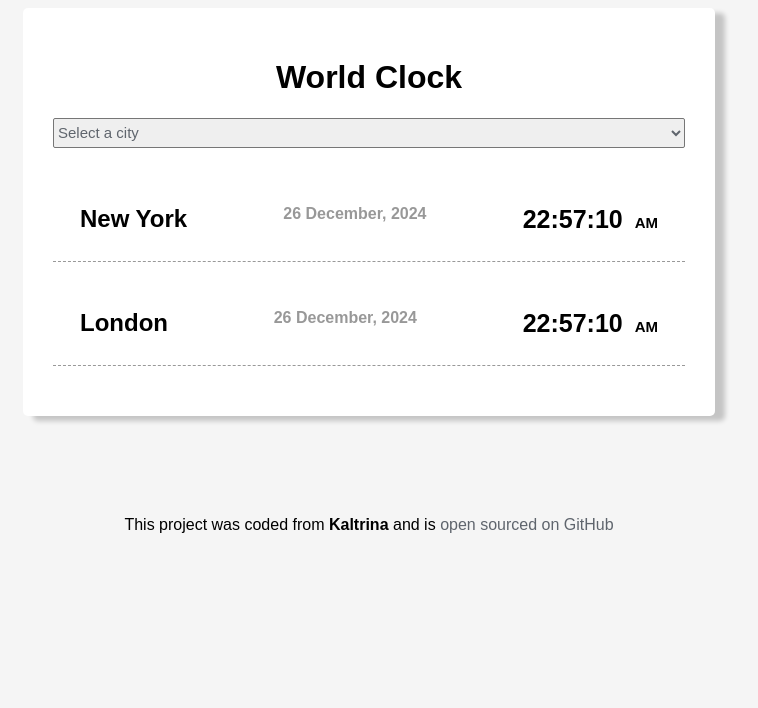
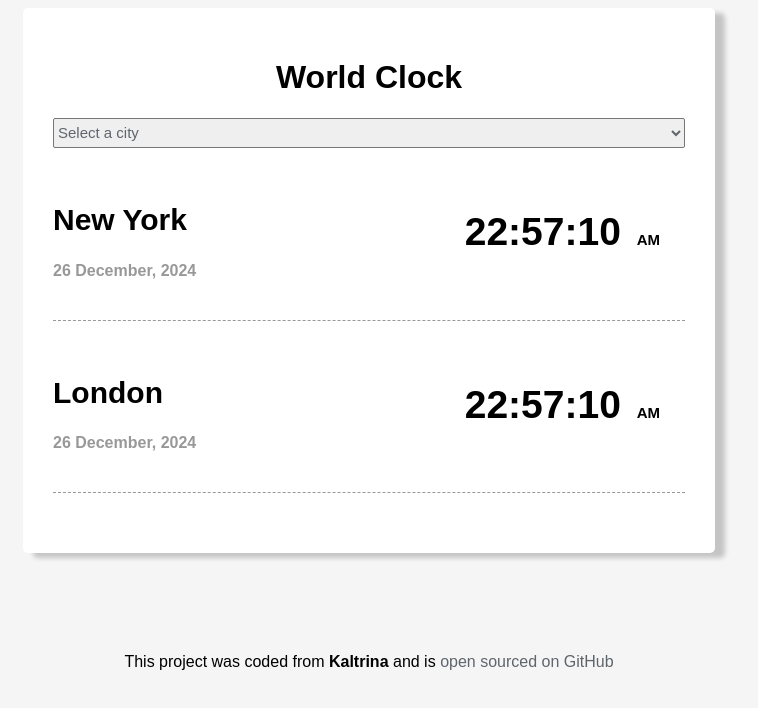
Before and after one commit to kaltrinaz/world-clock, a plain HTML site: page index.html in a window 1280 px wide. Shown: the whole page, without its empty margins (271-1029 px from the left). Drawn offline with nearby package versions, Linux system fonts and the light colour scheme; a script that the page names is missing.

Commit message:
Finished

```diff
--- a/index.html
+++ b/index.html
@@ -28,13 +28,17 @@
     </select>
 <div id="cities">
     <div class="city" id="new-york">
+        <div>
         <h2>New York</h2>
         <div class="date">26 December, 2024</div>
+    </div>
         <div class="time">22:57:10 <small>AM</small></div>
     </div>
     <div class="city" id="london">
+        <div>
         <h2>London</h2>
         <div class="date">26 December, 2024</div>
+    </div>
         <div class="time">22:57:10 <small>AM</small></div>
     </div>
 </div>
--- a/src/index.js
+++ b/src/index.js
@@ -34,8 +34,9 @@ function updateCity(event) {
     let citiesSelectElement = document.querySelector("#cities");
     citiesSelectElement.innerHTML = `
     <div class="city">
+    <div>
         <h2>${cityName}</h2>
-        <div class="date">${cityTime.format("D MMMM,  Y")}</div>
+        <div class="date">${cityTime.format("D MMMM,  Y")}</div></div>
         <div class="time">${cityTime.format("h:mm:ss")}<small>${cityTime.format("A")}</small></div>
     </div>
     <a href="/"> ← Show all cities</a>`;
--- a/src/style.css
+++ b/src/style.css
@@ -15,21 +15,23 @@ body{
     display: flex;
     justify-content: space-between;
     border-bottom: 1px dashed #999999;
-    margin-bottom: 20px;
+    margin-bottom: 30px;
+
 }
 h2{
-    margin: 27px;
-
+    font-size: 30px;
 }
 .date{
-    margin: 27px;
+
     font-weight: bold;
     opacity: 0.4;
+    margin-bottom: 40px;
 }
 .time{
-    margin: 27px;
+    margin: 25px;
     font-weight: bold;
-    font-size: 25px;
+    font-size: 39px;
+    margin-top: 32px;
 }
 small{
     font-size: 15px;
```
